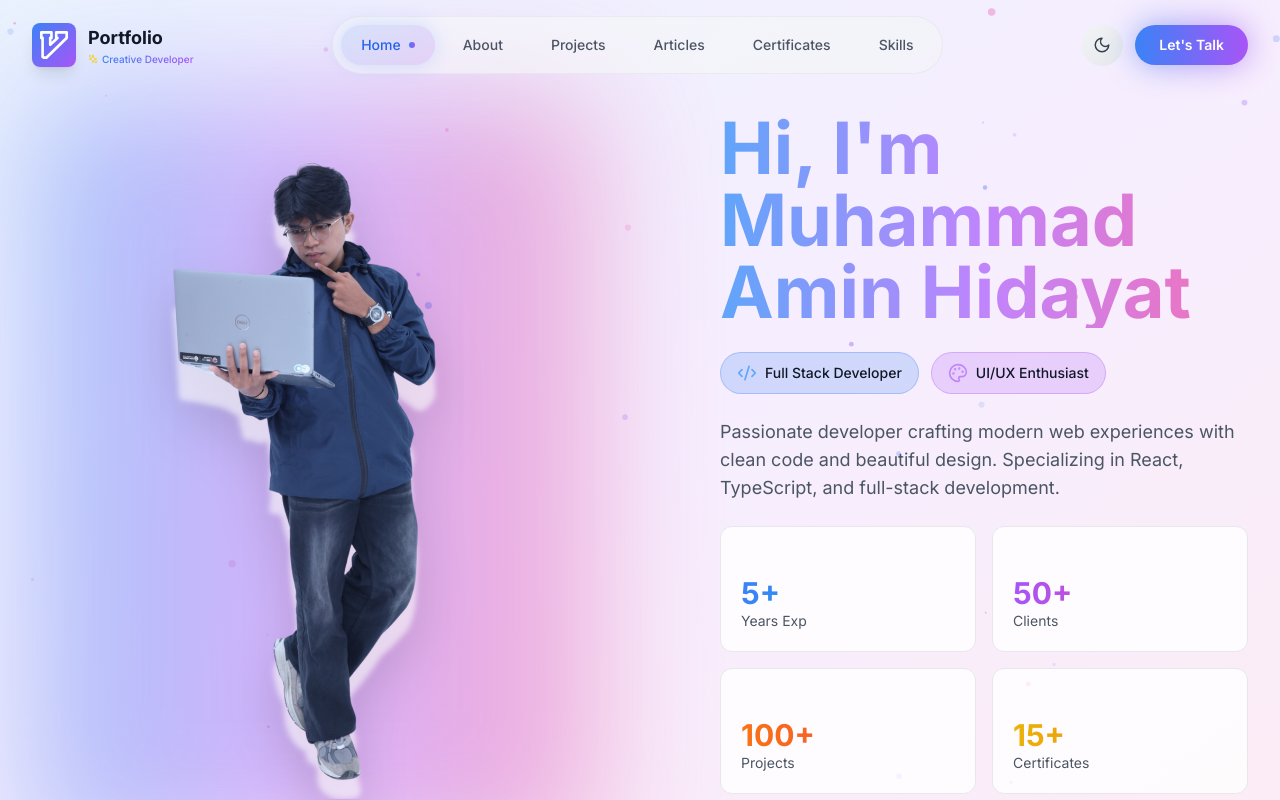
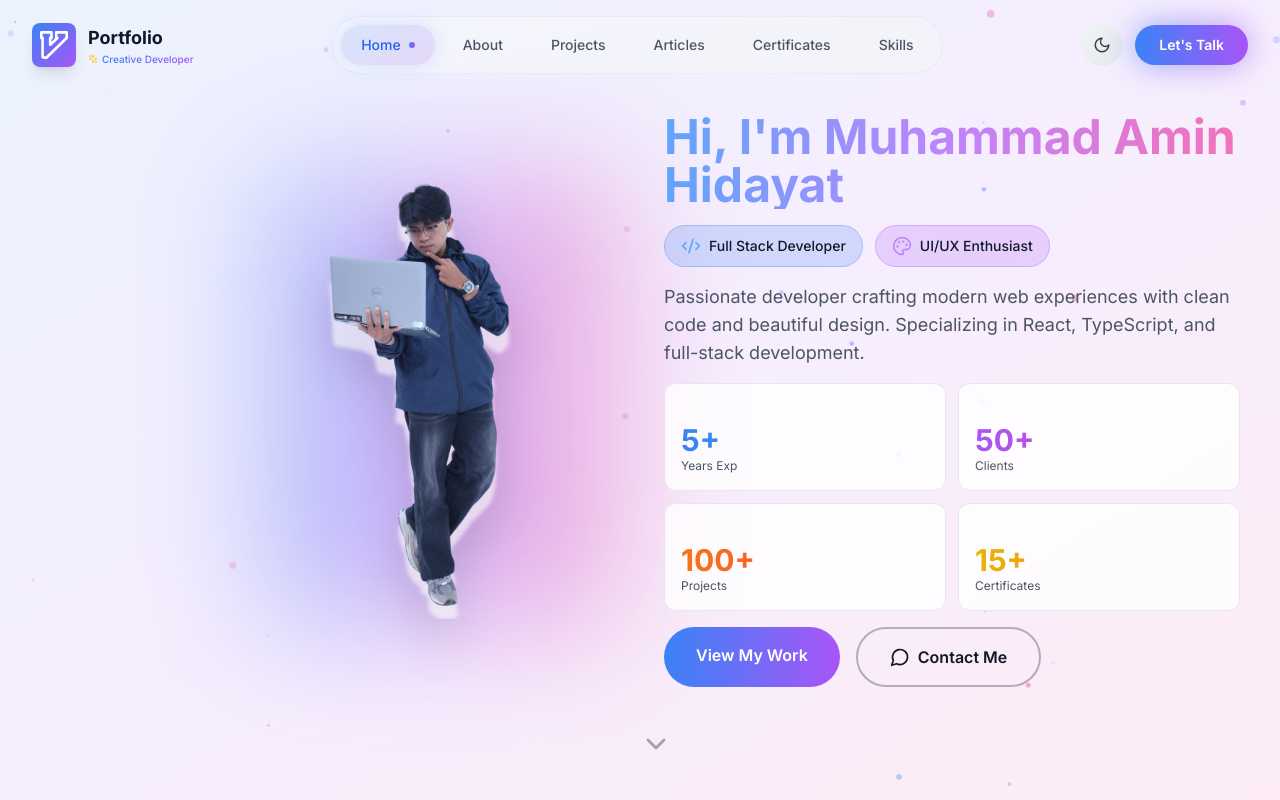
Before and after one commit to dayattt111/portofolio-daya, a React (Vite) app: page / in a window 1280 px wide. Shown: the top 800 px of the page. Built offline with nearby package versions, Linux system fonts and the light colour scheme.

Commit message:
stag: scale image

```diff
--- a/src/pages/Home.tsx
+++ b/src/pages/Home.tsx
@@ -124,33 +124,33 @@ export default function Home() {
   return (
     <div className={`min-h-screen ${theme === 'dark' ? 'bg-gray-900 text-white' : 'bg-white text-gray-900'}`}>
       {/* Hero Section - 2 Columns Layout */}
-      <section id="home" className="relative min-h-screen flex items-center justify-center overflow-hidden pt-20 pb-16">
+      <section id="home" className="relative min-h-screen flex items-center justify-center overflow-hidden py-20 lg:py-24">
         <canvas ref={canvasRef} className="absolute inset-0 z-0" />
 
         <div className="absolute inset-0 bg-gradient-to-br from-blue-500/10 via-purple-500/10 to-pink-500/10 z-0" />
 
         <div className="relative z-10 max-w-7xl mx-auto px-4 sm:px-6 lg:px-8 w-full">
-          <div className="grid grid-cols-1 lg:grid-cols-2 gap-8 md:gap-12 lg:gap-20 xl:gap-24 items-center">
+          <div className="grid grid-cols-1 lg:grid-cols-2 gap-8 lg:gap-10 xl:gap-12 items-start lg:items-center">
 
             {/* Left Column - Profile Image */}
             <div className="flex justify-center lg:justify-end order-1 lg:order-1">
-              <div className="relative group w-full flex justify-center lg:justify-end">
+              <div className="relative group w-full flex justify-center lg:justify-end max-w-[280px] sm:max-w-[320px] lg:max-w-[350px]">
                 <div className={`absolute inset-0 bg-gradient-to-r from-blue-500 via-purple-500 to-pink-500 rounded-3xl blur-3xl opacity-40 group-hover:opacity-60 transition-opacity animate-pulse`} />
-                <div className="relative flex justify-center max-w-sm lg:max-w-md xl:max-w-lg">
+                <div className="relative flex justify-center w-full">
                   <img
                     src="/images/profile/pp.png"
                     // src="/images/profile/dayat1.jpg"
                     alt="Daya Sakti Profile"
-                    className="relative w-full max-w-full h-auto object-contain drop-shadow-2xl group-hover:scale-105 transition-transform duration-300 mx-auto block"
-                    style={{ aspectRatio: '2048/3070' }}
+                    className="relative w-full h-auto object-contain drop-shadow-2xl group-hover:scale-105 transition-transform duration-300"
+                    style={{ aspectRatio: '2048/3070', maxHeight: '450px' }}
                   />
                 </div>
               </div>
             </div>
 
             {/* Right Column - Profile Info & About */}
-            <div className="mt-0 md:mt-5 lg:mt-8 flex flex-col justify-center order-2 lg:order-2 text-center lg:text-left space-y-5 lg:space-y-6 lg:pl-4 xl:pl-8">
-              <div className="animate-fade-in-up space-y-5 lg:space-y-6">
+            <div className="flex flex-col justify-center order-2 lg:order-2 text-center lg:text-left space-y-4">
+              <div className="animate-fade-in-up space-y-4">
                 {/* <div className="flex items-center justify-center lg:justify-start gap-2">
                   <Sparkles className="w-5 h-5 text-yellow-400 animate-pulse" />
                   <span className={`text-sm md:text-base font-semibold bg-gradient-to-r from-blue-400 to-purple-400 bg-clip-text text-transparent`}>
@@ -158,7 +158,7 @@ export default function Home() {
                   </span>
                 </div> */}
 
-                <h1 className="text-4xl sm:text-5xl lg:text-6xl xl:text-7xl font-bold bg-gradient-to-r from-blue-400 via-purple-400 to-pink-400 bg-clip-text text-transparent animate-gradient leading-tight">
+                <h1 className="text-2xl sm:text-3xl lg:text-4xl xl:text-5xl font-bold bg-gradient-to-r from-blue-400 via-purple-400 to-pink-400 bg-clip-text text-transparent animate-gradient leading-tight">
                   Hi, I'm Muhammad Amin Hidayat
                 </h1>
 
@@ -173,34 +173,34 @@ export default function Home() {
                   </div>
                 </div>
 
-                <p className={`text-base md:text-lg leading-relaxed max-w-xl mx-auto lg:mx-0 ${theme === 'dark' ? 'text-gray-300' : 'text-gray-600'}`}>
+                <p className={`text-sm md:text-base lg:text-lg leading-relaxed max-w-xl mx-auto lg:mx-0 ${theme === 'dark' ? 'text-gray-300' : 'text-gray-600'}`}>
                   Passionate developer crafting modern web experiences with clean code and beautiful design.
                   Specializing in React, TypeScript, and full-stack development.
                 </p>
 
                 {/* Stats */}
-                <div className="grid grid-cols-2 gap-3 md:gap-4 max-w-xl mx-auto lg:mx-0">
+                <div className="grid grid-cols-2 gap-3 max-w-xl mx-auto lg:mx-0">
                   {[
-                    { icon: <Award className="w-4 h-4 md:w-5 md:h-5" />, value: '5+', label: 'Years Exp', color: 'from-blue-500 to-cyan-500' },
-                    { icon: <Users className="w-4 h-4 md:w-5 md:h-5" />, value: '50+', label: 'Clients', color: 'from-purple-500 to-pink-500' },
-                    { icon: <Rocket className="w-4 h-4 md:w-5 md:h-5" />, value: '100+', label: 'Projects', color: 'from-orange-500 to-red-500' },
-                    { icon: <Sparkles className="w-4 h-4 md:w-5 md:h-5" />, value: '15+', label: 'Certificates', color: 'from-yellow-500 to-orange-500' }
+                    { icon: <Award className="w-4 h-4" />, value: '5+', label: 'Years Exp', color: 'from-blue-500 to-cyan-500' },
+                    { icon: <Users className="w-4 h-4" />, value: '50+', label: 'Clients', color: 'from-purple-500 to-pink-500' },
+                    { icon: <Rocket className="w-4 h-4" />, value: '100+', label: 'Projects', color: 'from-orange-500 to-red-500' },
+                    { icon: <Sparkles className="w-4 h-4" />, value: '15+', label: 'Certificates', color: 'from-yellow-500 to-orange-500' }
                   ].map((stat, idx) => (
                     <div
                       key={idx}
-                      className={`p-4 md:p-5 rounded-xl backdrop-blur-sm border transition-all duration-300 hover:scale-105 ${
+                      className={`p-3 md:p-4 rounded-xl backdrop-blur-sm border transition-all duration-300 hover:scale-105 ${
                         theme === 'dark'
                           ? 'bg-gray-800/50 border-gray-700/50 hover:bg-gray-800/70'
                           : 'bg-white/80 border-gray-200 hover:bg-white'
                       }`}
                     >
-                      <div className={`flex items-center gap-2 mb-2 text-transparent bg-gradient-to-r ${stat.color} bg-clip-text`}>
+                      <div className={`flex items-center gap-2 mb-1.5 text-transparent bg-gradient-to-r ${stat.color} bg-clip-text`}>
                         {stat.icon}
                       </div>
-                      <div className={`text-2xl md:text-3xl font-bold bg-gradient-to-r ${stat.color} bg-clip-text text-transparent`}>
+                      <div className={`text-xl md:text-2xl lg:text-3xl font-bold bg-gradient-to-r ${stat.color} bg-clip-text text-transparent`}>
                         {stat.value}
                       </div>
-                      <div className={`text-xs md:text-sm ${theme === 'dark' ? 'text-gray-400' : 'text-gray-600'}`}>
+                      <div className={`text-xs ${theme === 'dark' ? 'text-gray-400' : 'text-gray-600'}`}>
                         {stat.label}
                       </div>
                     </div>
```
